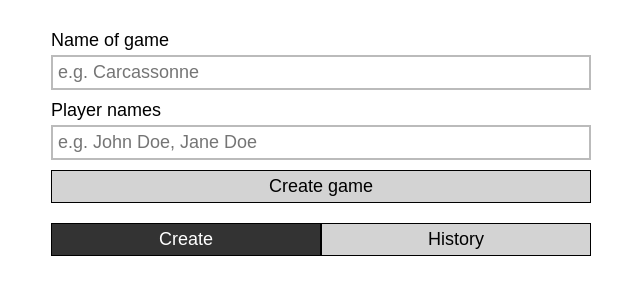
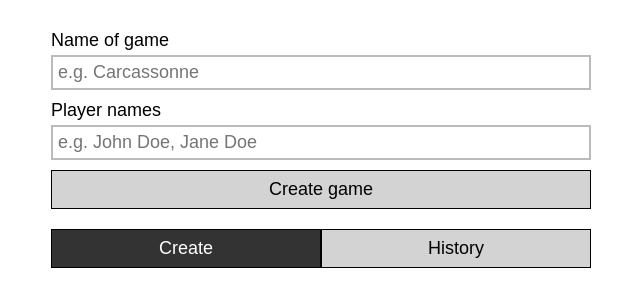
Before and after one commit to BerePendzialek/scorekeeper, a React (Create React App) app: page / in a window 1280 px wide. Shown: the top 306 px of the page, without its empty margins (319-959 px from the left). Built offline with nearby package versions, Linux system fonts and the light colour scheme.

Commit message:
add react router to app

```diff
--- a/package.json
+++ b/package.json
@@ -8,6 +8,7 @@
     "@testing-library/user-event": "^12.7.2",
     "react": "^17.0.1",
     "react-dom": "^17.0.1",
+    "react-router-dom": "^5.2.0",
     "react-scripts": "4.0.2",
     "styled-components": "^5.2.1",
     "uuid": "^8.3.2",
--- a/src/App.js
+++ b/src/App.js
@@ -5,18 +5,21 @@ import Navigation from './components/Navigation/Navigation'
 import { v4 as uuidv4 } from 'uuid'
 import GamePage from './components/GamePage/GamePage'
 import HistoryPage from './components/HistoryPage/HistoryPage'
+import { Route, Switch, useHistory } from 'react-router-dom'
 
 export default function App() {
   const [players, setPlayers] = useState([])
-  const [currentPage, setCurrentPage] = useState('create')
   const [nameOfGame, setNameOfGame] = useState('')
   const [history, setHistory] = useState([])
+  const { push } = useHistory()
 
   return (
     <AppLayout>
-      {currentPage === 'create' && <CreatePage onCreateGame={createGame} />}
-
-      {currentPage === 'game' && (
+      <Switch>
+        <Route exact path="/">
+          <CreatePage onCreateGame={createGame} />
+        </Route>
+        <Route path="/game">
           <GamePage
             nameOfGame={nameOfGame}
             players={players}
@@ -25,26 +28,28 @@ export default function App() {
             onReset={resetScores}
             onEnd={endGame}
           />
-      )}
-      {currentPage === 'history' && <HistoryPage history={history} />}
-
-      {(currentPage === 'create' || currentPage === 'history') && (
-        <Navigation currentPage={currentPage} onNavigate={setCurrentPage} />
-      )}
+        </Route>
+        <Route path="/history">
+          <HistoryPage history={history} />
+        </Route>
+      </Switch>
+      <Route exact path={['/', '/history']}>
+        <Navigation />
+      </Route>
     </AppLayout>
   )
 
   function createGame({ nameOfGame, playerNames }) {
     setNameOfGame(nameOfGame)
     setPlayers(playerNames.map(name => ({ name, score: 0 })))
-    setCurrentPage('game')
+    push('/game')
   }
 
   function endGame() {
     setHistory([{ players, nameOfGame, id: uuidv4 }, ...history])
     setPlayers([])
     setNameOfGame('')
-    setCurrentPage('create')
+    push('/')
   }
 
   function resetScores() {
--- a/src/components/Button/Button.js
+++ b/src/components/Button/Button.js
@@ -5,4 +5,13 @@ export default styled.button`
   ${props => props.isActive && 'color: white;'}
   border: 1px solid black;
   width: 100%;
+  padding: 8px;
+  text-decoration: none;
+  color: inherit;
+  text-align: center;
+
+  &.active {
+    background-color: #333;
+    color: white;
+  }
 `
--- a/src/components/Navigation/Navigation.js
+++ b/src/components/Navigation/Navigation.js
@@ -1,20 +1,15 @@
 import React from 'react'
 import Button from '../Button/Button'
 import styled from 'styled-components/macro'
+import { NavLink } from 'react-router-dom'
 
-export default function Navigation({ onNavigate, currentPage }) {
+export default function Navigation() {
   return (
     <NavigationStyled>
-      <Button
-        isActive={currentPage === 'create'}
-        onClick={() => onNavigate('create')}
-      >
+      <Button as={NavLink} exact to="/">
         Create
       </Button>
-      <Button
-        isActive={currentPage === 'history'}
-        onClick={() => onNavigate('history')}
-      >
+      <Button as={NavLink} to="/history">
         History
       </Button>
     </NavigationStyled>
--- a/src/index.js
+++ b/src/index.js
@@ -3,11 +3,14 @@ import ReactDOM from 'react-dom'
 import App from './App'
 import reportWebVitals from './reportWebVitals'
 import GlobalStyle from './GlobalStyle'
+import { BrowserRouter as Router } from 'react-router-dom'
 
 ReactDOM.render(
   <React.StrictMode>
-    <GlobalStyle />
-    <App />
+    <Router>
+      <GlobalStyle />
+      <App />
+    </Router>
   </React.StrictMode>,
   document.getElementById('root')
 )
```
Also changed, not shown: 1 other file (tests, documents, lock files or other folders). Lines whose indentation alone changed are shown as unchanged.
